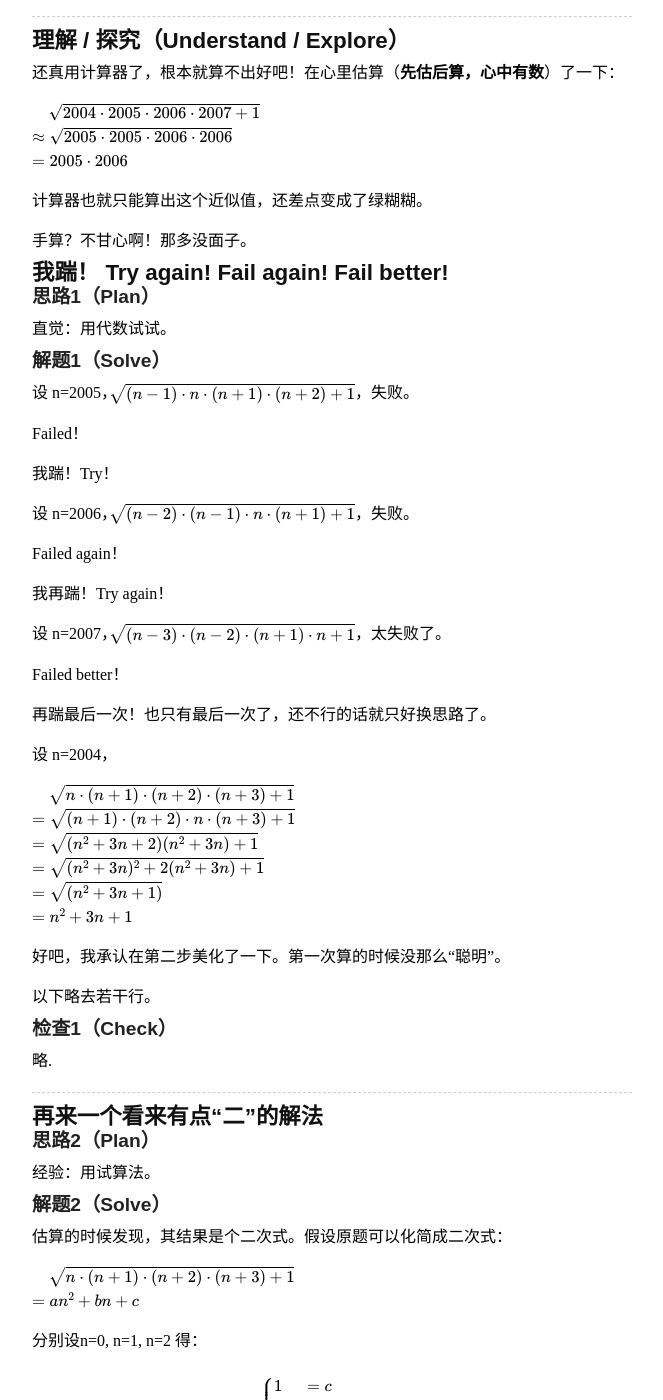
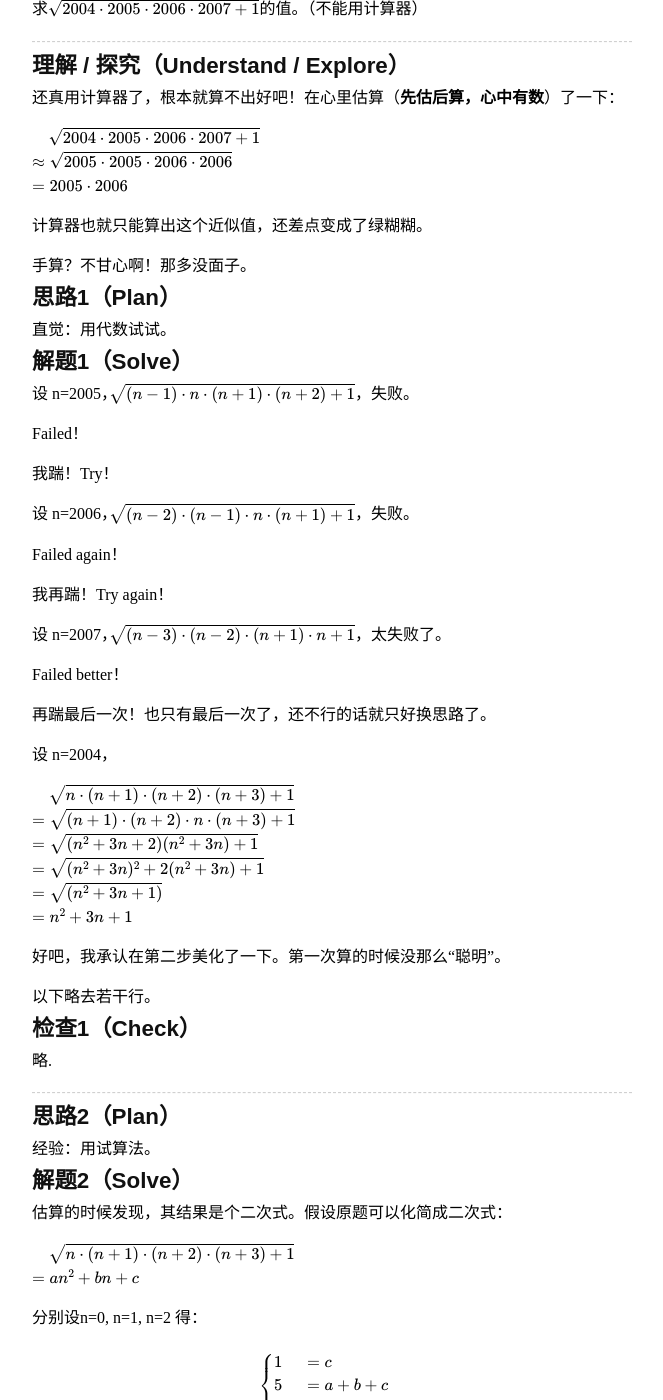
Before and after one commit to ccpaging/ccpaging.github.io, a Jekyll site: the page built from _posts/2014-02-25-L7-example.md, in a window 1280 px wide and 1400 px high, scrolled down 417 px. Shown: the whole window, without its empty margins (308-971 px from the left). Built offline with Jekyll 4.4.1, drawn with Linux system fonts in a browser that asks for light colours; formulas are drawn with MathJax 3; comment, search, counter and statistics services are not loaded.

Commit message:
New post

```diff
--- a/_posts/2014-02-25-L7-example.md
+++ b/_posts/2014-02-25-L7-example.md
@@ -13,6 +13,8 @@ tags: 例题
 不仅仅我们如此，历史上所有的数学家都是如此。牛顿和爱因斯坦都曾经把自己关在小屋子里达两年之久。
 
 踹！再踹！失败！直到成功。
+
+----
 
 ## 原题
 
@@ -32,13 +34,11 @@ $=2005\cdot 2006$
 
 手算？不甘心啊！那多没面子。
 
-## 我踹！ Try again! Fail again! Fail better!
-
-### 思路1（Plan）
+## 思路1（Plan）
 
 直觉：用代数试试。
 
-### 解题1（Solve）
+## 解题1（Solve）
 
 设 n=2005，$\sqrt{(n-1)\cdot n\cdot (n+1)\cdot (n+2)+1}$，失败。
 
@@ -71,19 +71,17 @@ $=n^2+3n+1$
 
 以下略去若干行。
 
-### 检查1（Check）
+## 检查1（Check）
 
 略.
 
 ----
 
-## 再来一个看来有点“二”的解法
-
-### 思路2（Plan）
+## 思路2（Plan）
 
 经验：用试算法。
 
-### 解题2（Solve）
+## 解题2（Solve）
 
 估算的时候发现，其结果是个二次式。假设原题可以化简成二次式：
 
@@ -103,7 +101,7 @@ $\therefore \quad a=1, b= 3, c=1$
 $\quad\sqrt{n\cdot (n+1)\cdot (n+2)\cdot (n+3)+1}$
 $=n^2+3n+1$
 
-### 检查2（Check）
+## 检查2（Check）
 
 真的是这样吗？检查中我们发现，所有的计算都依赖于一个假设：原题可以化简成二次式。
 
```
Also changed, not shown: other parts of _posts/2014-02-25-L7-example.md (+2 -0 lines).
